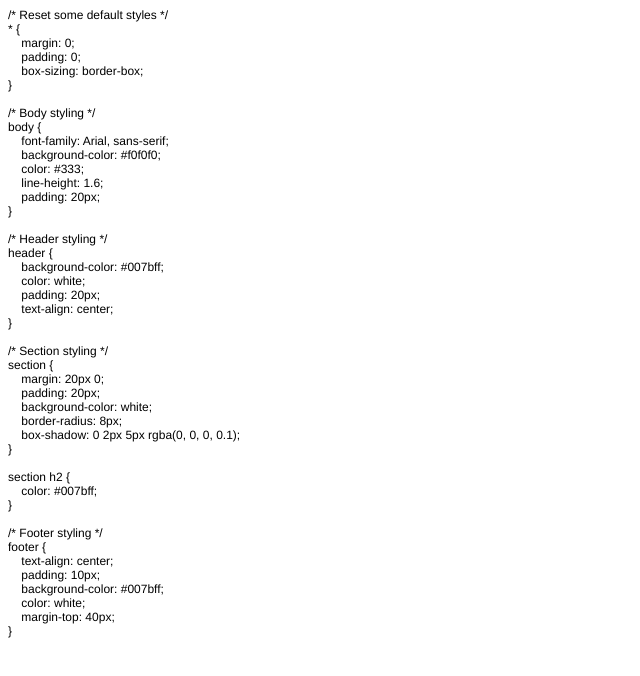
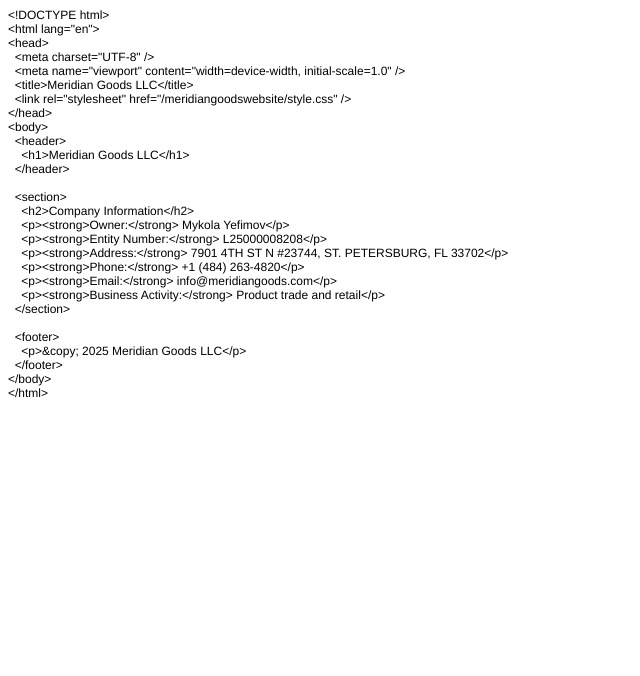
Before and after one commit to meridiangoods/meridiangoodswebsite, a plain HTML site: page index.html in a window 1280 px wide. Shown: the whole page, without its empty margins (0-640 px from the left). Drawn offline with Linux system fonts and the light colour scheme.

Commit message:
Add files via upload

```diff
--- a/index.html
+++ b/index.html
@@ -12,50 +12,33 @@
   </style>
 </head>
 <body>
-<p class="p1">/* Reset some default styles */</p>
-<p class="p1">* {</p>
-<p class="p1"><span class="Apple-converted-space">    </span>margin: 0;</p>
-<p class="p1"><span class="Apple-converted-space">    </span>padding: 0;</p>
-<p class="p1"><span class="Apple-converted-space">    </span>box-sizing: border-box;</p>
-<p class="p1">}</p>
+<p class="p1">&lt;!DOCTYPE html&gt;</p>
+<p class="p1">&lt;html lang="en"&gt;</p>
+<p class="p1">&lt;head&gt;</p>
+<p class="p1"><span class="Apple-converted-space">  </span>&lt;meta charset="UTF-8" /&gt;</p>
+<p class="p1"><span class="Apple-converted-space">  </span>&lt;meta name="viewport" content="width=device-width, initial-scale=1.0" /&gt;</p>
+<p class="p1"><span class="Apple-converted-space">  </span>&lt;title&gt;Meridian Goods LLC&lt;/title&gt;</p>
+<p class="p1"><span class="Apple-converted-space">  </span>&lt;link rel="stylesheet" href="/meridiangoodswebsite/style.css" /&gt;</p>
+<p class="p1">&lt;/head&gt;</p>
+<p class="p1">&lt;body&gt;</p>
+<p class="p1"><span class="Apple-converted-space">  </span>&lt;header&gt;</p>
+<p class="p1"><span class="Apple-converted-space">    </span>&lt;h1&gt;Meridian Goods LLC&lt;/h1&gt;</p>
+<p class="p1"><span class="Apple-converted-space">  </span>&lt;/header&gt;</p>
 <p class="p2"><br></p>
-<p class="p1">/* Body styling */</p>
-<p class="p1">body {</p>
-<p class="p1"><span class="Apple-converted-space">    </span>font-family: Arial, sans-serif;</p>
-<p class="p1"><span class="Apple-converted-space">    </span>background-color: #f0f0f0;</p>
-<p class="p1"><span class="Apple-converted-space">    </span>color: #333;</p>
-<p class="p1"><span class="Apple-converted-space">    </span>line-height: 1.6;</p>
-<p class="p1"><span class="Apple-converted-space">    </span>padding: 20px;</p>
-<p class="p1">}</p>
+<p class="p1"><span class="Apple-converted-space">  </span>&lt;section&gt;</p>
+<p class="p1"><span class="Apple-converted-space">    </span>&lt;h2&gt;Company Information&lt;/h2&gt;</p>
+<p class="p1"><span class="Apple-converted-space">    </span>&lt;p&gt;&lt;strong&gt;Owner:&lt;/strong&gt; Mykola Yefimov&lt;/p&gt;</p>
+<p class="p1"><span class="Apple-converted-space">    </span>&lt;p&gt;&lt;strong&gt;Entity Number:&lt;/strong&gt; L25000008208&lt;/p&gt;</p>
+<p class="p1"><span class="Apple-converted-space">    </span>&lt;p&gt;&lt;strong&gt;Address:&lt;/strong&gt; 7901 4TH ST N #23744, ST. PETERSBURG, FL 33702&lt;/p&gt;</p>
+<p class="p1"><span class="Apple-converted-space">    </span>&lt;p&gt;&lt;strong&gt;Phone:&lt;/strong&gt; +1 (484) 263-4820&lt;/p&gt;</p>
+<p class="p1"><span class="Apple-converted-space">    </span>&lt;p&gt;&lt;strong&gt;Email:&lt;/strong&gt; info@meridiangoods.com&lt;/p&gt;</p>
+<p class="p1"><span class="Apple-converted-space">    </span>&lt;p&gt;&lt;strong&gt;Business Activity:&lt;/strong&gt; Product trade and retail&lt;/p&gt;</p>
+<p class="p1"><span class="Apple-converted-space">  </span>&lt;/section&gt;</p>
 <p class="p2"><br></p>
-<p class="p1">/* Header styling */</p>
-<p class="p1">header {</p>
-<p class="p1"><span class="Apple-converted-space">    </span>background-color: #007bff;</p>
-<p class="p1"><span class="Apple-converted-space">    </span>color: white;</p>
-<p class="p1"><span class="Apple-converted-space">    </span>padding: 20px;</p>
-<p class="p1"><span class="Apple-converted-space">    </span>text-align: center;</p>
-<p class="p1">}</p>
-<p class="p2"><br></p>
-<p class="p1">/* Section styling */</p>
-<p class="p1">section {</p>
-<p class="p1"><span class="Apple-converted-space">    </span>margin: 20px 0;</p>
-<p class="p1"><span class="Apple-converted-space">    </span>padding: 20px;</p>
-<p class="p1"><span class="Apple-converted-space">    </span>background-color: white;</p>
-<p class="p1"><span class="Apple-converted-space">    </span>border-radius: 8px;</p>
-<p class="p1"><span class="Apple-converted-space">    </span>box-shadow: 0 2px 5px rgba(0, 0, 0, 0.1);</p>
-<p class="p1">}</p>
-<p class="p2"><br></p>
-<p class="p1">section h2 {</p>
-<p class="p1"><span class="Apple-converted-space">    </span>color: #007bff;</p>
-<p class="p1">}</p>
-<p class="p2"><br></p>
-<p class="p1">/* Footer styling */</p>
-<p class="p1">footer {</p>
-<p class="p1"><span class="Apple-converted-space">    </span>text-align: center;</p>
-<p class="p1"><span class="Apple-converted-space">    </span>padding: 10px;</p>
-<p class="p1"><span class="Apple-converted-space">    </span>background-color: #007bff;</p>
-<p class="p1"><span class="Apple-converted-space">    </span>color: white;</p>
-<p class="p1"><span class="Apple-converted-space">    </span>margin-top: 40px;</p>
-<p class="p1">}</p>
+<p class="p1"><span class="Apple-converted-space">  </span>&lt;footer&gt;</p>
+<p class="p1"><span class="Apple-converted-space">    </span>&lt;p&gt;&amp;copy; 2025 Meridian Goods LLC&lt;/p&gt;</p>
+<p class="p1"><span class="Apple-converted-space">  </span>&lt;/footer&gt;</p>
+<p class="p1">&lt;/body&gt;</p>
+<p class="p1">&lt;/html&gt;</p>
 </body>
 </html>
```
